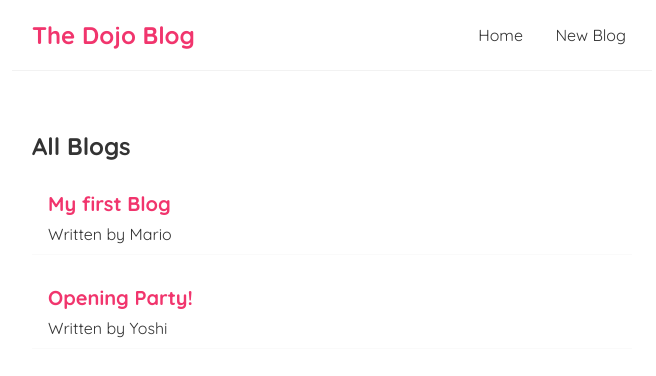
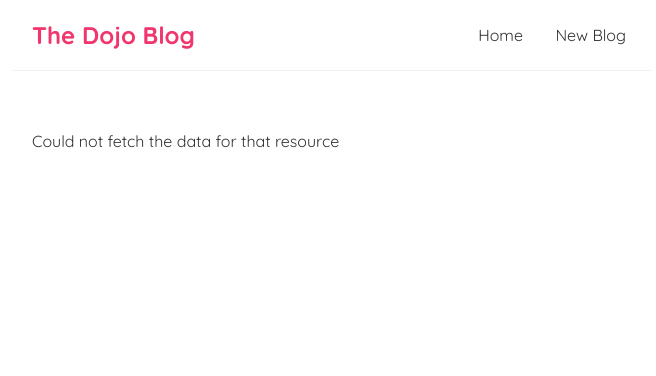
Before and after one commit to eine3131/fullreact_l1andsoon, a React (Create React App) app: page / in a window 1280 px wide. Shown: the top 376 px of the page, without its empty margins (308-964 px from the left). Built offline with nearby package versions, Linux system fonts and the light colour scheme; no server answers; data requests are answered from the project's data file; the HTML template or start-up script is replaced by a standard one.

Commit message:
Making a Custom Hook

```diff
--- a/src/Home.js
+++ b/src/Home.js
@@ -4,22 +4,33 @@
 const Home = () => {
     const [blogs, setBlogs] = useState(null);
     const [isPending, setIsPending] = useState(true);
-
+    const [error, setError] = useState(null);
     useEffect(() => {
         setTimeout(() => {
-            fetch('http://localhost:8000/blogs')
+            fetch('http://localhost:8000/blogss')
                 .then(res => {
+                    // console.log(res);
+                    if (!res.ok) {
+                        throw Error('Could not fetch the data for that resource');
+                    }
                     return res.json();
                 })
                 .then(data => {
+                    setError(null);
                     setBlogs(data);
                     setIsPending(false);
-                });
+                })
+                .catch(err => {
+                    // console.log(err.message);
+                    setIsPending(false);
+                    setError(err.message);
+                })
         }, 1000);
     }, []);
 
     return (
         <div className="home">
+            {error && <div> {error} </div>}
             {isPending && <div> Loading... </div>}
             {blogs && <BlogList blogs={blogs} title="All Blogs" />}
         </div>
```
